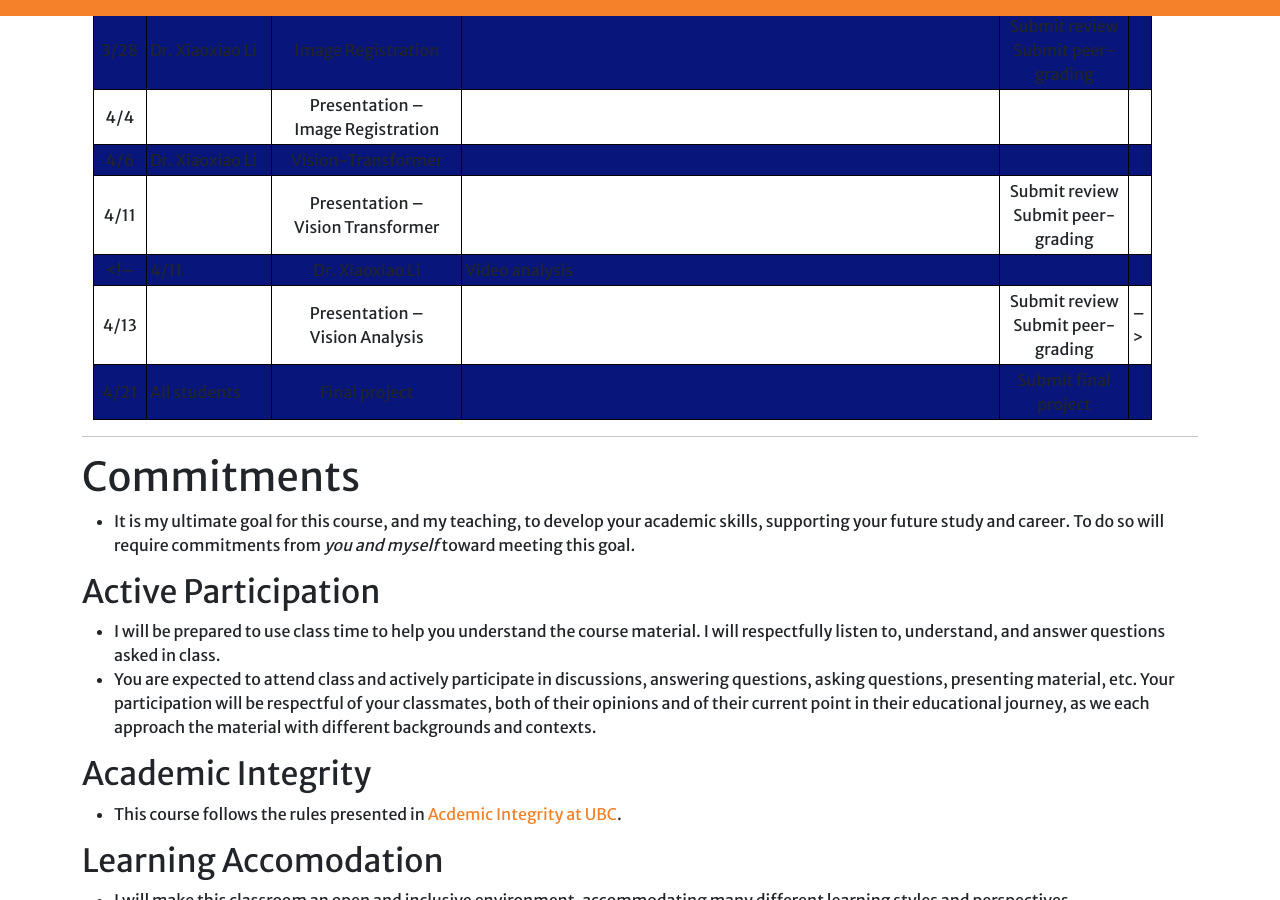
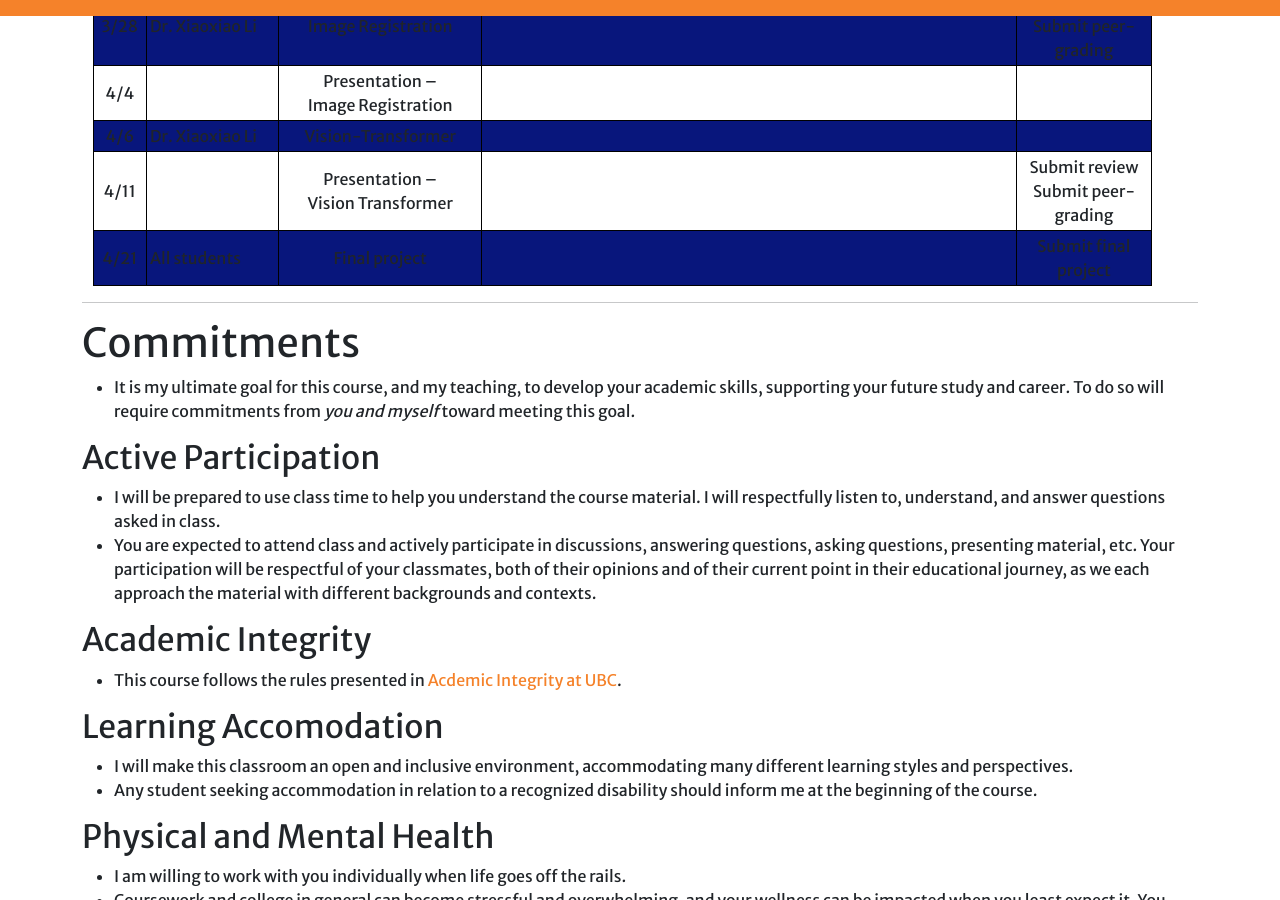
Before and after one commit to xxlya/EECE-570, a Jekyll site: the page built from index.md, in a window 1280 px wide and 900 px high, scrolled down 3848 px. Built offline with Jekyll 4.4.1, drawn with Linux system fonts in a browser that asks for light colours; a script that is not in the unit is left out; our own code applies the rules of GitHub Pages for plain Markdown files.

Commit message:
Update index.md

```diff
--- a/index.md
+++ b/index.md
@@ -105,7 +105,7 @@ Our schedule will be updated during the semesber. Please frequently check the sc
 | Dates | Presenters        | Topics                                                               | Suggested papers | Submissions                       |
 |:-------:|-------------------||:---------------------------------:|-------------------------------------||:-----------------------------------:|
 | 1/10  | Dr. Xiaoxiao Li | Couse Introduction <br> [Recording](https://ubc.zoom.us/rec/share/FbuuMyTp_KG8Xv8t2QnHh-dQdqaw2lAp1JXzuu--gF1BEUEDl3fk7yMjkLsYkPoH.y0KnStFcpMnZwPMv) <br> Password: %Ug4qW1+                                               |                  |            Signup Piazza                       |
-| 1/12  | Dr. Xiaoxiao Li | Introduction to computer vision                                      |      <img width=400/>            |              |
+| 1/12  | Dr. Xiaoxiao Li | Introduction to computer vision                                      |      <img width=350/>            |              |
 | 1/17  | Dr. Xiaoxiao Li | Introduction to deep learning                                        |                  |                                   |
 | 1/19  | Dr. Xiaoxiao Li | Edge Detector                                                        |                  |   Signup presentation                                  |
 | 1/24  |                   | Presentation – <br>  deep learning-based sketching                         |  Chan, C., Durand, F. and Isola, P., 2022. Learning to generate line drawings that convey geometry and semantics. <br> CVPR 2022 [paper](https://arxiv.org/pdf/2203.12691.pdf) <br> He, J., Zhang, S., Yang, M., Shan, Y. and Huang, T., 2019. Bi-directional cascade network for perceptual edge detection.  <br> CVPR 2019 [paper](https://arxiv.org/pdf/1902.10903.pdf)           | Submit review <br> Submit peer-grading |
@@ -129,8 +129,6 @@ Our schedule will be updated during the semesber. Please frequently check the sc
 | 4/4   |                   | Presentation – <br>  Image Registration                                    |                  |                                   |
 | 4/6   | Dr. Xiaoxiao Li | Vision-Transformer                                                   |                  |                                   |
 | 4/11  |                   | Presentation – <br> Vision Transformer                                      |                  | Submit review <br> Submit peer-grading |
-<!-- | 4/11  | Dr. Xiaoxiao Li | Video analysis                                                       |                  |                                   |
-| 4/13  |                   | Presentation – <br> Vision Analysis                                         |                  | Submit review <br> Submit peer-grading | -->
 | 4/21  | All students      | Final project                                                        |                  | Submit final project              |
 
 <hr>
```
